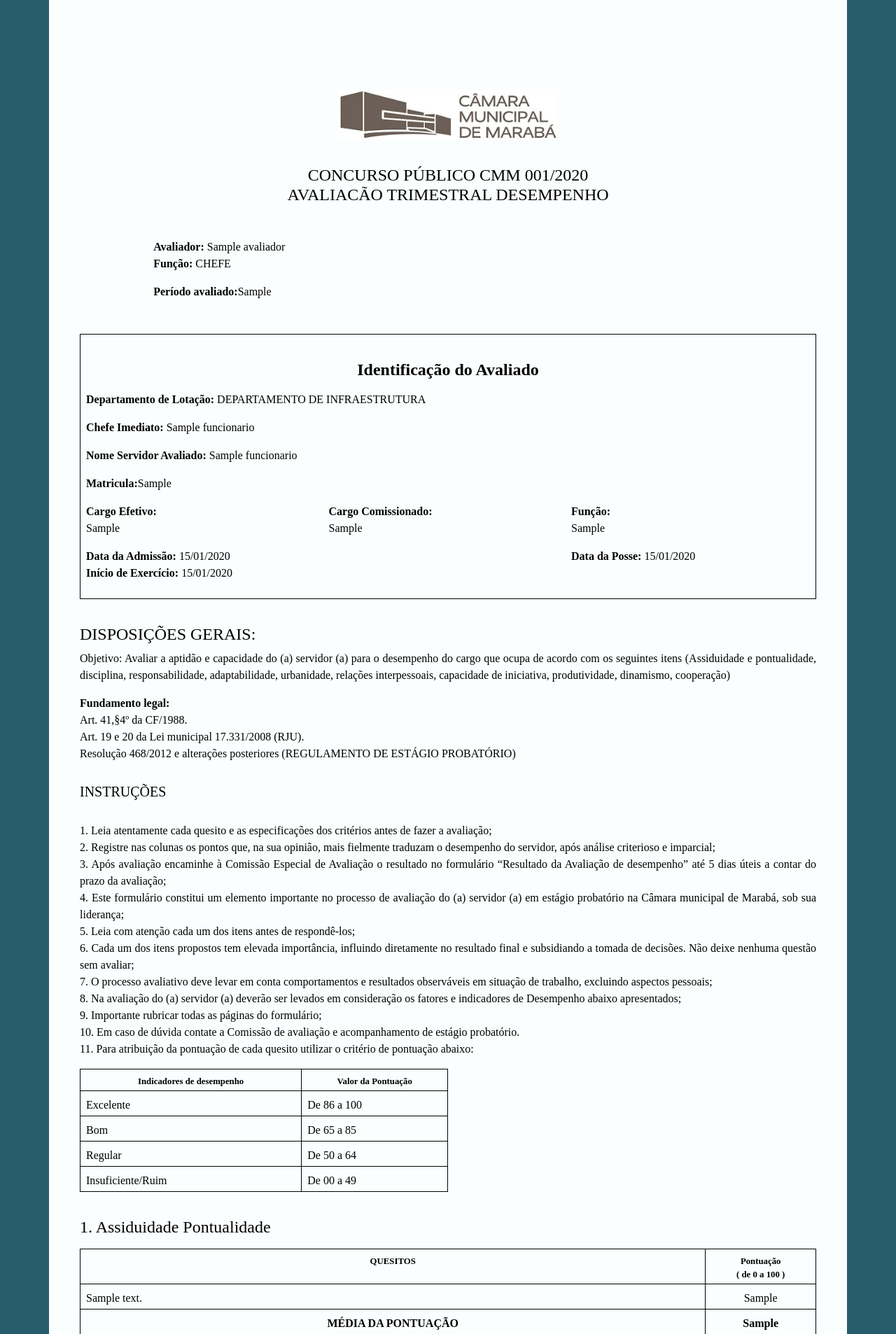
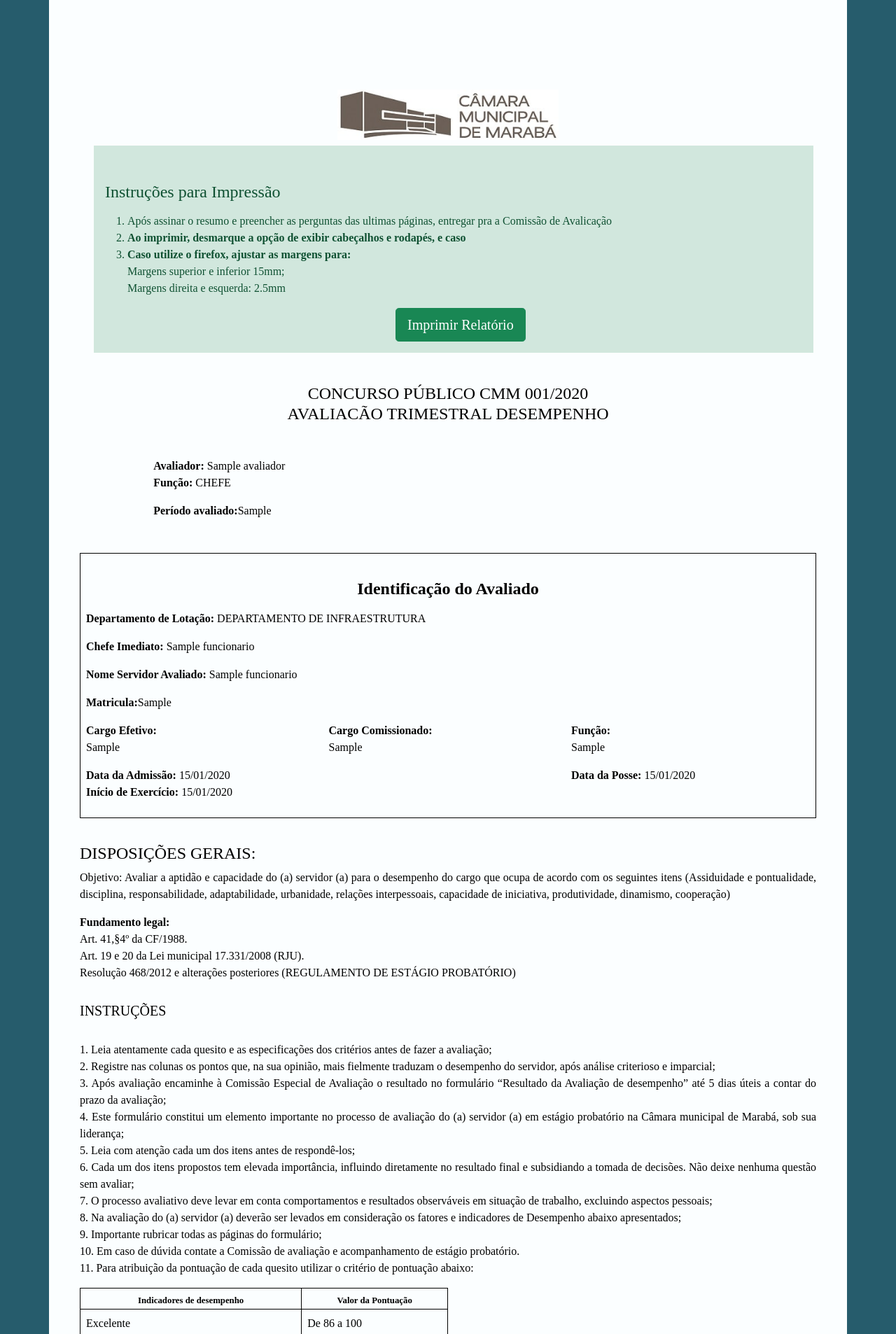
Before and after one commit to FranciscoCarvalhoDev/estagioprob, a Django app: template templates/resumo_avaliacao.html in a window 1280 px wide. Shown: the part 79-1985 px from the top of the page at 70% size. Run offline with Django 4.2, Linux system fonts and the light colour scheme; tables that the repository leaves empty hold one stand-in row (values such as "Sample post"); the template is opened without the code that fills it: values that come from a table or form of the project are taken from there, most other values are stand-ins (such as "Sample title", 1, 10 or a date in 2020); some libraries are stand-ins or nearby versions.

Commit message:
resolved #8 - add Message about print

```diff
--- a/sigestagio/settings.py
+++ b/sigestagio/settings.py
@@ -82,7 +82,7 @@
         'ENGINE': 'django.db.backends.postgresql_psycopg2',
         'NAME': 'estagioprobapp',
         'USER': 'postgres',
-        'PASSWORD': '914682',
+        'PASSWORD': '',
         'HOST': '127.0.0.1',
         'PORT': '',  # 8000 is default
     }
--- a/templates/list_funcionarios.html
+++ b/templates/list_funcionarios.html
@@ -72,9 +72,6 @@
                     <li>Responder as duas questões no final e assinar</li>
                     <li>Entregar pra a Comissão de Avalicação</li>
                 </ol>
-                <p>
-                    <strong>Impressão no firefox:</strong><br > Margens superior e inferior 15m; <br/>Margens direita e esquerda: 2.5mm </strong>
-                </p>
             </div>
         </div>
 
--- a/templates/resumo_avaliacao.html
+++ b/templates/resumo_avaliacao.html
@@ -76,6 +76,10 @@
         display:none
     }
 
+    .noprint{
+        display:block
+    }
+
    @media print{
        #resumo_avaliacao{
 
@@ -88,6 +92,10 @@
         .only-print{
             display:block;
         }
+
+    .noprint{
+        display:none
+    }
     }
 
 
@@ -100,7 +108,29 @@
             <img class="img-logo" src="{% static 'logo-cmm.jpg' %}"/>
 
         </div>
+        <div class="container noprint">
+            <div class="row">
+            <div class="col-12 alert-success p-3 m-2">
+                <h4 class="alert-heading"><strong>Instruções para Impressão</strong></h4>
+                <p>
+                <ol>
+                    <li>Após assinar o resumo e preencher as perguntas das ultimas páginas, entregar pra a Comissão de Avalicação</li>
+               <li  >
+                    <strong>Ao imprimir, desmarque a opção de exibir cabeçalhos e rodapés, e caso</strong>
+                </li>
 
+                <li>
+                    <strong>Caso utilize o firefox, ajustar as margens para:</strong><br > Margens superior e inferior 15mm; <br/>Margens direita e esquerda: 2.5mm </strong>
+                </li>
+                </ol>
+
+                <div class="col-3 offset-5">
+                    <button class="btn btn-success btn-lg txt-center" onclick="print()">Imprimir Relatório</button>
+                </div>
+            </div>
+
+            </div>
+        </div>
         <div class="break">
             <h4 class="text-center">CONCURSO PÚBLICO CMM 001/2020 <br/>AVALIACÃO TRIMESTRAL DESEMPENHO</h4>
             <div class="table-ficha-avaliador mt-5 mb-5">
```
